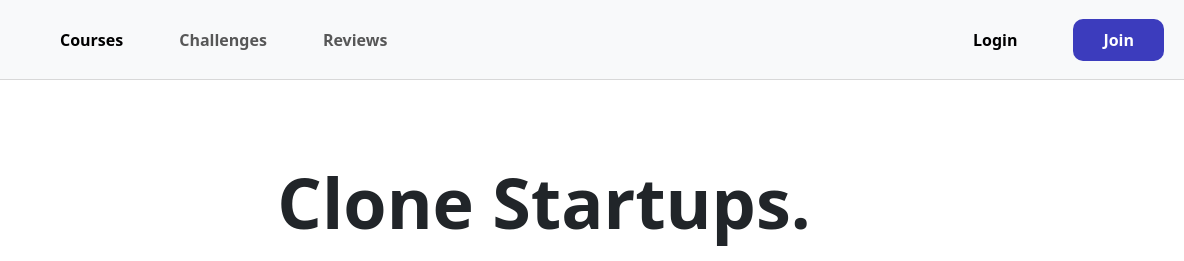
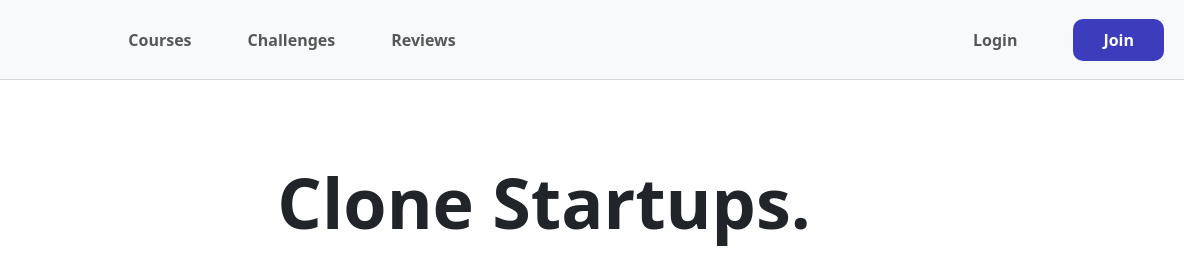
Before and after one commit to sungjun226/Landing-Page-project, a plain HTML site: page day1/index.html in a window 1280 px wide. Shown: the top 261 px of the page, 96-1280 px from the left. Drawn offline with nearby package versions, Linux system fonts and the light colour scheme.

Commit message:
modift:style.css

```diff
--- a/day1/index.html
+++ b/day1/index.html
@@ -29,9 +29,9 @@
             <span class="navbar-toggler-icon"></span>
           </button>
           <div class="collapse navbar-collapse" id="navbarNav">
-            <ul class="navbar-nav">
+            <ul class="navbar-nav mx-auto">
               <li class="nav-item">
-                <a class="nav-link active" aria-current="page" href="#"
+                <a class="nav-link" aria-current="page" href="#"
                   >Courses</a
                 >
               </li>
@@ -48,7 +48,7 @@
           <div class="collapse navbar-collapse nav-right" id="navbarNav">
             <ul class="navbar-nav">
               <li class="nav-item login-button">
-                <a class="nav-link active" aria-current="page" href="#"
+                <a class="nav-link" aria-current="page" href="#"
                   >Login</a
                 >
               </li>
--- a/day1/style.css
+++ b/day1/style.css
@@ -23,6 +23,8 @@ p {
 }
 .container-fluid {
     margin-left: 20px;
+    justify-content: center;
+    align-items: center;
 }
 
 .nav-item {
@@ -36,9 +38,7 @@ p {
     padding-left: 0;
     padding-right: 0;
 }
-.join-button {
-    padding: 10px;
-}
+
 
 #navbarNav {
 
```
